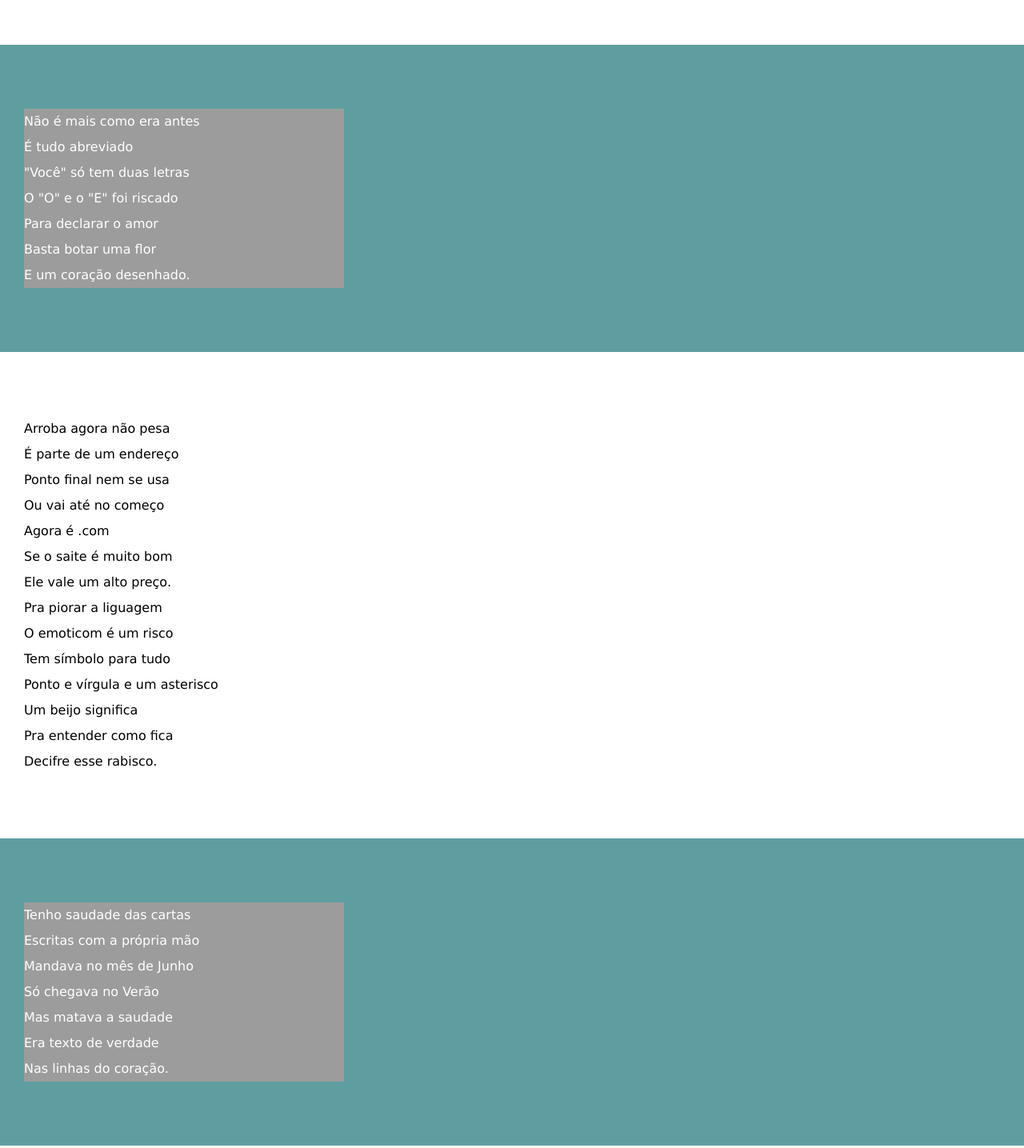
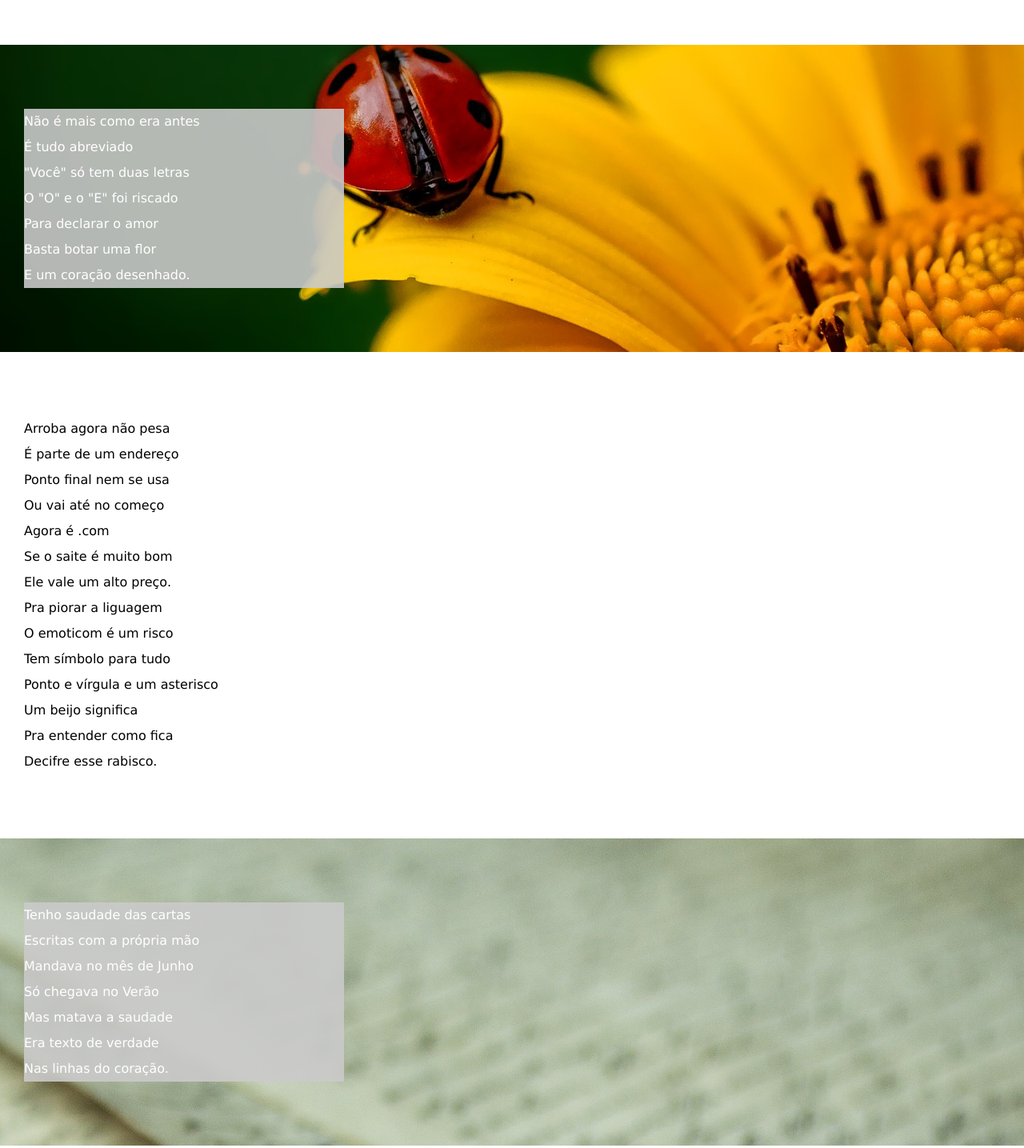
Before and after one commit to caikemenezes/html-css, a plain HTML site: page DESAFIOS/011/index.html in a window 1280 px wide. Shown: the part 520-1955 px from the top of the page at 80% size. Drawn offline with Linux system fonts and the light colour scheme.

Commit message:
nova atualização do desafio 11

```diff
--- a/DESAFIOS/011/estilo/style.css
+++ b/DESAFIOS/011/estilo/style.css
@@ -54,6 +54,7 @@
     font-family: var(--font1);
     font-size: 1,3%;
 
+
 }
 
 
@@ -61,20 +62,33 @@
 section.normal {
     background-color: white;
     color: black;
+
 }
 section.imagem {
     background-color: cadetblue;
     color: rgb(255, 255, 255);
+    box-shadow: inset 8px 8px, 20px, 0px rgba(0, 0, 0, 0.814);
+    background-attachment: fixed;
 
 }
 
 section.imagem > p {
-    background-color: rgb(156, 156, 156);
+    background-color: rgba(203, 203, 203, 0.889);
     width: 400px;
+
+
+
 
 }
 
+section#img01 {
+        background-image: url('../imagens/background001.jpg');
+        background-position: right center;
+}
 
+section#img02 {
+        background-image: url('../imagens/background002.jpg');
+}
 
 
 
--- a/DESAFIOS/011/index.html
+++ b/DESAFIOS/011/index.html
@@ -26,7 +26,7 @@
 
 
 
-    <section class="imagem">
+    <section class="imagem" id="img01">
         <p>
             Não é mais como era antes <br>
             É tudo abreviado <br>
@@ -63,7 +63,7 @@
     </section>
 
 
-    <section class="imagem">
+    <section class="imagem" id="img02">
         <p>
             Tenho saudade das cartas <br>
             Escritas com a própria mão <br>
```
